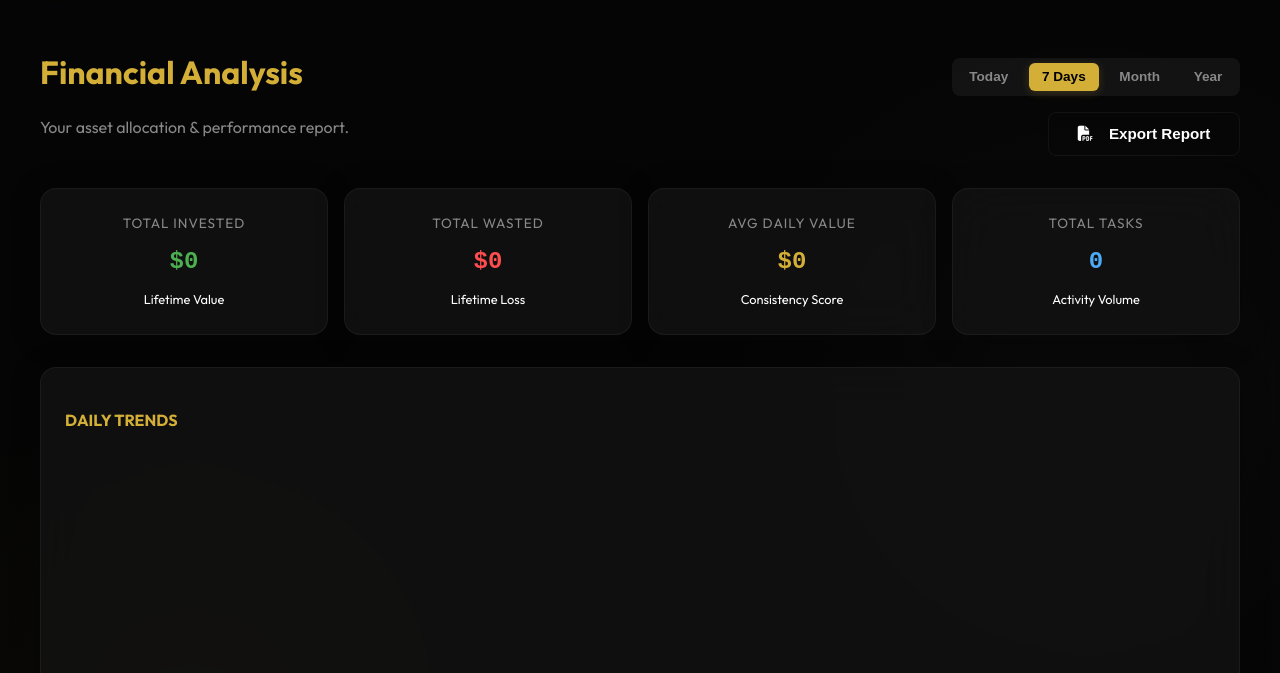
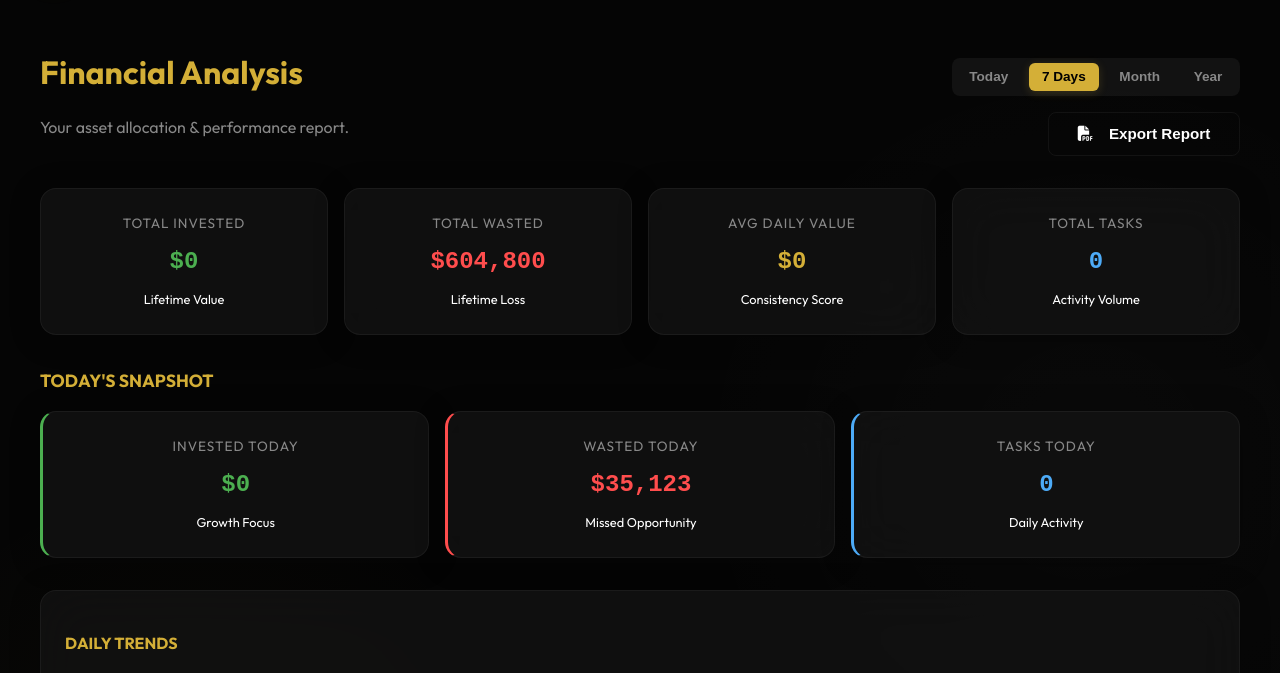
Before and after one commit to Lidiya-Bokona/SpenT, a Flask app: page /analytics in a window 1280 px wide. Shown: the part 74-747 px from the top of the page. Run offline with Flask 3, Linux system fonts and the light colour scheme; the visitor is signed in with stand-in values (Sample User, id 1); data that the repository does not hold is empty; a map, chart or similar area stays blank; parts of the project's set-up code (start-up, migrations or seed data) failed here and were passed over; some libraries are stand-ins or nearby versions.

Commit message:
fixed errors on analytics page

```diff
--- a/backend/routes/analytics.py
+++ b/backend/routes/analytics.py
@@ -1,4 +1,5 @@
-from flask import Blueprint, jsonify
+from flask import Blueprint, jsonify, request
+import traceback
 from flask_login import login_required, current_user
 from models import Task, DailySummary
 from datetime import datetime, timedelta
@@ -57,6 +58,7 @@ def get_chart_data():
         })
     except Exception as e:
         print(f"Error in chart-data: {e}")
+        traceback.print_exc()
         return jsonify({'labels': [], 'invested': [], 'wasted': []}), 500
 
 @analytics_bp.route('/api/analytics/leaderboard', methods=['GET'])
@@ -96,6 +98,7 @@ def get_leaderboard():
         })
     except Exception as e:
         print(f"Error in leaderboard: {e}")
+        traceback.print_exc()
         return jsonify({'assets': [], 'liabilities': []}), 500
 
 @analytics_bp.route('/api/analytics/summary', methods=['GET'])
@@ -135,14 +138,30 @@ def get_summary_stats():
 
         avg_daily_investment = total_invested / days_count if days_count > 0 else 0
 
+        # Calculate Today's Stats specifically
+        today_date = datetime.now().date()
+        today_tasks = Task.query.filter(Task.user_id == current_user.id, Task.date_stamp == today_date).all()
+
+        today_invested = sum([(t.end_time - t.start_time).total_seconds() for t in today_tasks if t.label in ['Good', 'Neutral']])
+
+        # Calculate today's wasted
+        now_seconds = (datetime.now() - datetime.combine(today_date, datetime.min.time())).total_seconds()
+        today_wasted = max(0, now_seconds - today_invested)
+
+        today_count = len(today_tasks)
+
         return jsonify({
             'total_invested': int(total_invested),
             'total_wasted': int(total_wasted),
             'avg_daily_investment': int(avg_daily_investment),
-            'total_tasks': len(tasks)
+            'total_tasks': len(tasks),
+            'today_invested': int(today_invested),
+            'today_wasted': int(today_wasted),
+            'today_tasks': today_count
         })
     except Exception as e:
         print(f"Error in summary: {e}")
+        traceback.print_exc()
         return jsonify({'total_invested': 0, 'total_wasted': 0, 'avg_daily_investment': 0, 'total_tasks': 0}), 500
 
 @analytics_bp.route('/api/analytics/categories', methods=['GET'])
--- a/frontend/templates/analytics.html
+++ b/frontend/templates/analytics.html
@@ -83,6 +83,28 @@
       <div class="stat-label">Total Tasks</div>
       <div class="stat-value" id="total-tasks" style="font-size: 1.5rem; color: #4dabf7;">Loading...</div>
       <div class="subtext" style="font-size: 0.8rem;">Activity Volume</div>
+    </div>
+  </div>
+
+  <!-- Today's Snapshot -->
+  <h3 style="color: var(--accent-gold); margin-bottom: 1rem; font-size: 1.1rem; text-transform: uppercase;">Today's
+    Snapshot</h3>
+  <div class="stats-grid" style="grid-template-columns: repeat(3, 1fr); gap: 1rem; margin-bottom: 2rem;">
+    <div class="glass-card stat-card" style="border-left: 3px solid var(--accent-green);">
+      <div class="stat-label">Invested Today</div>
+      <div class="stat-value" id="today-invested" style="font-size: 1.5rem; color: var(--accent-green);">Loading...
+      </div>
+      <div class="subtext" style="font-size: 0.8rem;">Growth Focus</div>
+    </div>
+    <div class="glass-card stat-card" style="border-left: 3px solid #ff4d4d;">
+      <div class="stat-label">Wasted Today</div>
+      <div class="stat-value currency-red" id="today-wasted" style="font-size: 1.5rem;">Loading...</div>
+      <div class="subtext" style="font-size: 0.8rem;">Missed Opportunity</div>
+    </div>
+    <div class="glass-card stat-card" style="border-left: 3px solid #4dabf7;">
+      <div class="stat-label">Tasks Today</div>
+      <div class="stat-value" id="today-tasks" style="font-size: 1.5rem; color: #4dabf7;">Loading...</div>
+      <div class="subtext" style="font-size: 0.8rem;">Daily Activity</div>
     </div>
   </div>
 
@@ -174,7 +196,11 @@
       document.getElementById('total-wasted').textContent = '$' + data.total_wasted.toLocaleString();
       document.getElementById('avg-daily').textContent = '$' + data.avg_daily_investment.toLocaleString();
       document.getElementById('total-tasks').textContent = data.total_tasks.toLocaleString();
-      document.getElementById('total-tasks').textContent = data.total_tasks.toLocaleString();
+
+      // Today's Stats
+      document.getElementById('today-invested').textContent = '$' + data.today_invested.toLocaleString();
+      document.getElementById('today-wasted').textContent = '$' + data.today_wasted.toLocaleString();
+      document.getElementById('today-tasks').textContent = data.today_tasks.toLocaleString();
     } catch (e) {
       console.error(e);
       document.getElementById('total-invested').textContent = 'Error'; // Feedback to user
@@ -325,7 +351,7 @@
 
     // Load Logo
     const img = new Image();
-    img.src = '/static/img/logo.png';
+    img.src = '/static/img/logo.jpg';
     await new Promise(r => img.onload = r);
 
     // Header Background
@@ -377,6 +403,29 @@
       columnStyles: { 0: { fontStyle: 'bold', width: 80 } }
     });
 
+    // Today's Stats Section in PDF
+    const todayY = doc.lastAutoTable.finalY + 10;
+    doc.setFontSize(14);
+    doc.setFont("helvetica", "bold");
+    doc.text("Today's Performance", 15, todayY);
+
+    const todayInvested = document.getElementById('today-invested').textContent;
+    const todayWasted = document.getElementById('today-wasted').textContent;
+    const todayTasks = document.getElementById('today-tasks').textContent;
+
+    doc.autoTable({
+      startY: todayY + 5,
+      head: [['Metric', 'Value']],
+      body: [
+        ['Invested Today', todayInvested],
+        ['Wasted Today', todayWasted],
+        ['Tasks Logged', todayTasks]
+      ],
+      theme: 'grid',
+      headStyles: { fillColor: [70, 70, 70], textColor: [255, 255, 255] },
+      styles: { fontSize: 11, cellPadding: 4 }
+    });
+
     // Leaderboard Section
     const finalY = doc.lastAutoTable.finalY + 15;
     doc.setFontSize(14);
--- a/frontend/templates/base.html
+++ b/frontend/templates/base.html
@@ -5,7 +5,7 @@
     <meta charset="UTF-8">
     <meta name="viewport" content="width=device-width, initial-scale=1.0">
     <title>SpenT - Time is Money</title>
-    <link rel="icon" type="image/png" href="{{ url_for('static', filename='img/logo.png') }}">
+    <link rel="icon" type="image/png" href="{{ url_for('static', filename='img/logo.jpg') }}">
     <link rel="stylesheet" href="{{ url_for('static', filename='css/style.css') }}">
     <link href="https://fonts.googleapis.com/css2?family=Outfit:wght@300;400;600;700&display=swap" rel="stylesheet">
     <link rel="stylesheet" href="https://cdnjs.cloudflare.com/ajax/libs/font-awesome/6.4.0/css/all.min.css">
--- a/requirements.txt
+++ b/requirements.txt
@@ -4,3 +4,4 @@ flask-login
 pymysql
 weasyprint
 cryptography
+gunicorn
```
Also changed, not shown: frontend/templates/landing.html (+83 -10 lines), frontend/templates/login.html (deleted, +0 -25 lines), frontend/static/img/logo.jpg (added), frontend/static/img/logo.png (deleted), 1 other file.
